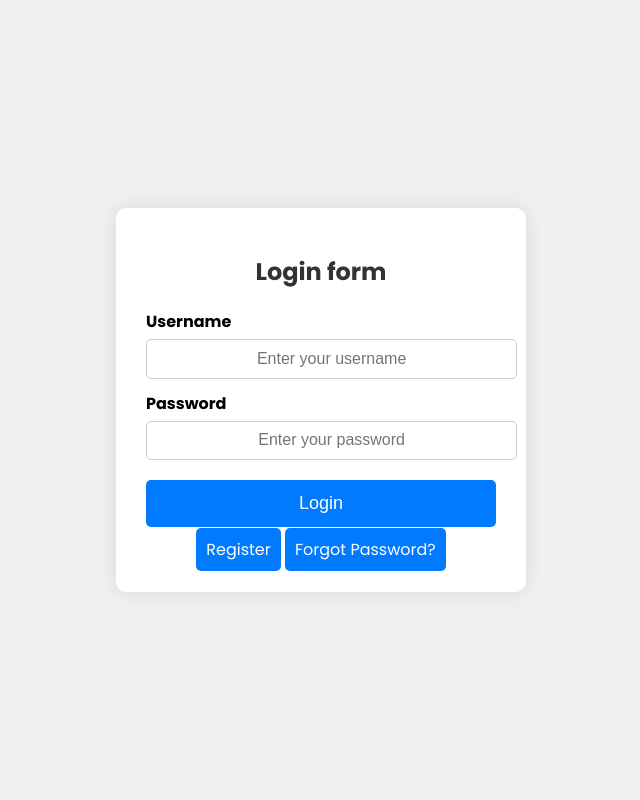
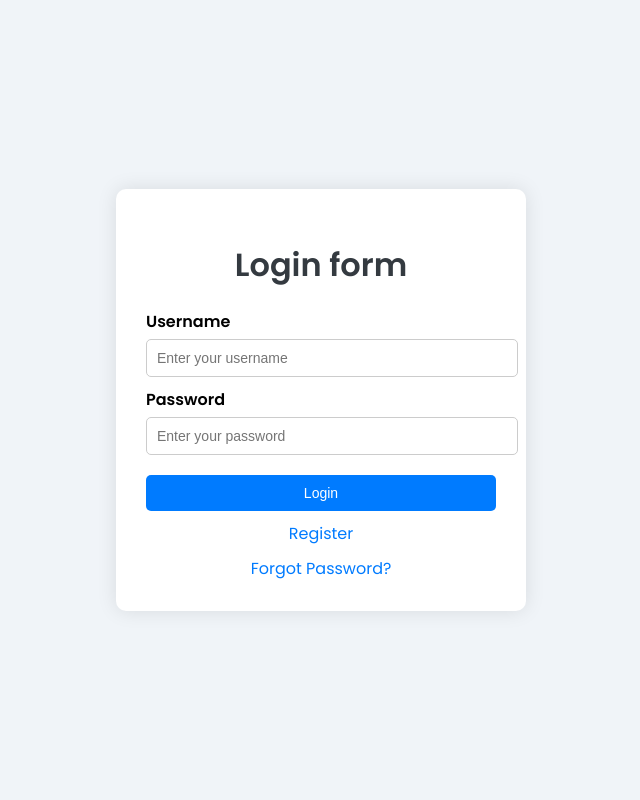
Before and after one commit to Sagarhoraa/Project-Repo, a PHP site: page /Proposal_project/test.php in a window 1280 px wide. Shown: the whole page, without its empty margins (319-959 px from the left). Run offline with PHP 8.4, Linux system fonts and the light colour scheme.

Commit message:
one more but minor

```diff
--- a/styles.css
+++ b/styles.css
@@ -1,23 +1,79 @@
-@import url('https://fonts.googleapis.com/css2?family=Poppins:ital,wght@0,100;0,200;0,300;0,400;0,500;0,600;0,700;0,800;0,900;1,100;1,200;1,300;1,400;1,500;1,600;1,700;1,800;1,900&display=swap');
 
-html, body {
-    height: 100%;
-    width: 100%;
+@import url('https://fonts.googleapis.com/css2?family=Poppins:wght@400;600&display=swap');
+
+body {
+    font-family: 'Poppins', sans-serif;
+    background-color: #f0f4f8;
     margin: 0;
     padding: 0;
-    box-sizing: border-box;
-}
-
-body {
     display: flex;
     justify-content: center;
     align-items: center;
     height: 100vh;
-    background-color: #f0f0f0;
-    font-family: "Poppins", "sans-serif";
-    font-weight: 400;
 }
 
+.container {
+    background-color: #ffffff;
+    border-radius: 12px;
+    box-shadow: 0 6px 12px rgba(0, 0, 0, 0.1);
+    padding: 40px;
+    width: 90%;
+    max-width: 400px;
+    text-align: center;
+}
+
+h1 {
+    margin-bottom: 20px;
+    color: #343a40;
+    font-size: 2rem;
+}
+
+label {
+    display: block;
+    margin-top: 10px;
+    font-weight: bold;
+    text-align: left;
+}
+
+input {
+    width: 100%;
+    padding: 10px;
+    margin-top: 5px;
+    border-radius: 5px;
+    border: 1px solid #ccc;
+    font-size: 14px;
+}
+
+input[type="submit"] {
+    margin-top: 20px;
+    background-color: #007bff;
+    color: #fff;
+    border: none;
+    cursor: pointer;
+    transition: background-color 0.3s, transform 0.3s;
+}
+
+input[type="submit"]:hover {
+    background-color: #0056b3;
+    transform: scale(1.05);
+}
+
+.register {
+    display: block;
+    margin-top: 10px;
+    color: #007bff;
+    text-decoration: none;
+    transition: color 0.3s;
+}
+
+.register:hover {
+    color: #0056b3;
+}
+
+.error-message {
+    color: red;
+    margin-top: 10px;
+}
 form {
     background-color: #fff;
     padding: 30px;
@@ -27,114 +83,3 @@ form {
     max-width: 100%;
     text-align: center;
 }
-
-form h1 {
-    margin-bottom: 20px;
-    font-size: 24px;
-    color: #333;
-}
-
-form label {
-    display: block;
-    margin-bottom: 5px;
-    font-weight: bold;
-    margin-top: 12px;
-    text-align: left;
-}
-
-form input {
-    display: block;
-    padding: 0.6rem;
-    margin: 0 auto 10px auto;
-    text-align: center;
-    width: 100%;
-    border-radius: 5px;
-    border: 1px solid #ccc;
-    font-size: 16px;
-    transition: border-color 0.3s;
-}
-
-form input:focus {
-    border-color: #007BFF;
-    outline: none;
-}
-
-form input[type="submit"] {
-    margin-top: 20px;
-    padding: 13px;
-    font-size: 18px;
-    cursor: pointer;
-    background-color: #007BFF;
-    color: #fff;
-    border: none;
-    transition: background-color 0.3s, transform 0.3s;
-}
-
-form input[type="submit"]:hover {
-    background-color: #0056b3;
-    transform: scale(1.05);
-}
-
-p {
-    color: red;
-    font-size: 16px;
-    margin-top: 10px;
-}
-
-.register {
-    margin-top: 20px;
-    font-size: 16px;
-    background-color: #007BFF;
-    padding: 10px;
-    color: #fff;
-    border-radius: 5px;
-    transition: background-color 0.3s, transform 0.3s;
-    gap: 5px;
-}
-
-.register a {
-    color: #fff;
-    text-decoration: none;
-}
-
-.register:hover {
-    background-color: #0056b3;
-    transform: scale(1.05);
-}
-
-.notification {
-    padding: 10px;
-    margin-top: 20px;
-    border-radius: 5px;
-    text-align: center;
-}
-
-.notification.success {
-    background-color: #d4edda;
-    color: #155724;
-}
-
-.notification.error {
-    background-color: #f8d7da;
-    color: #721c24;
-}
-
-.back-link {
-    display: block;
-    text-align: center;
-    margin-top: 10px;
-    color: #007bff;
-    text-decoration: none;
-    transition: color 0.3s;
-}
-
-.back-link:hover {
-    color: #0056b3;
-}
-a {
-    text-decoration: none;
-}
-
-a:hover {
-    text-decoration: underline;
-}
```
Also changed, not shown: parent/add_child.php (+4 -8 lines), parent/parent_dashboard.php (+4 -4 lines).
